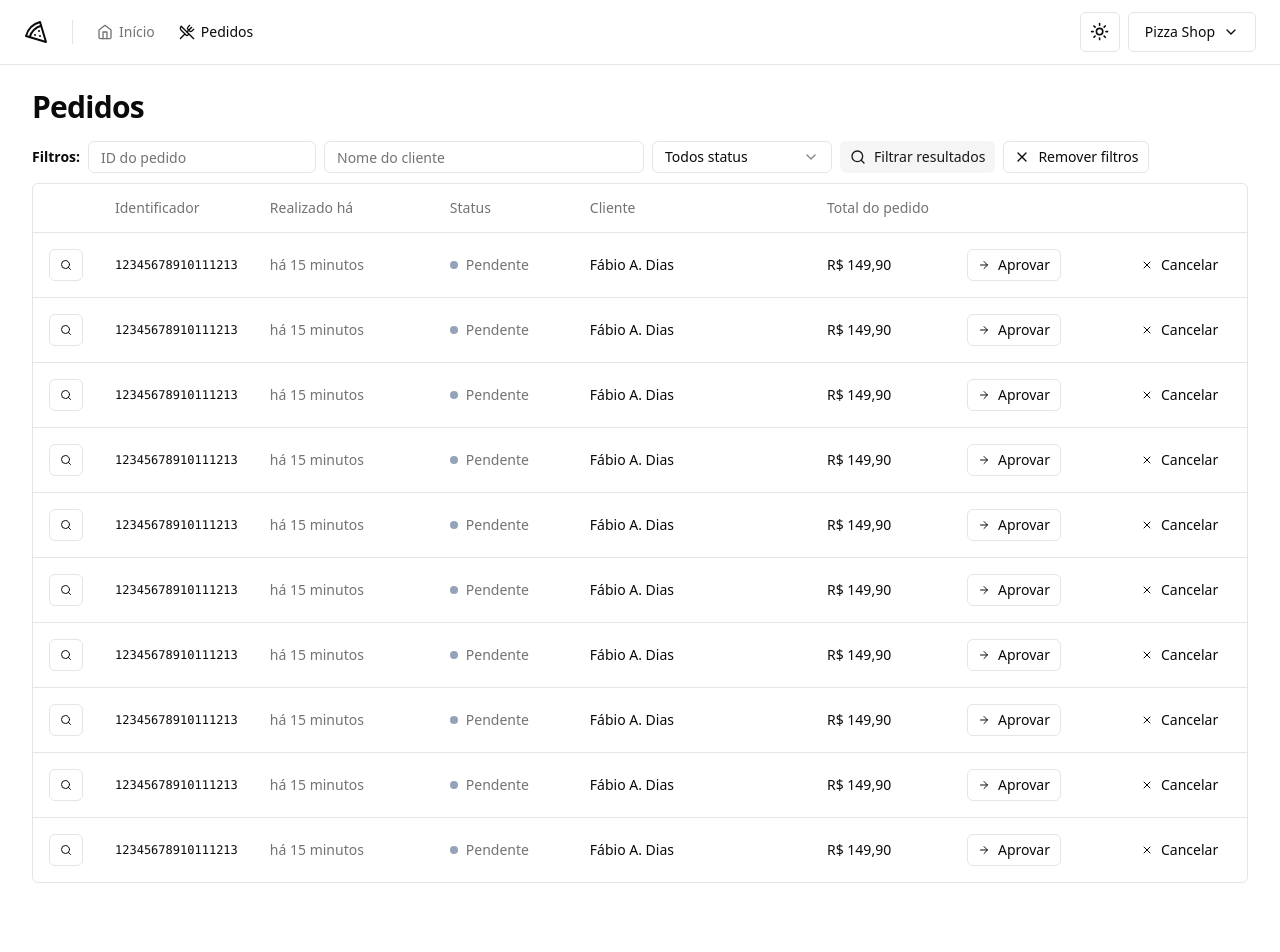
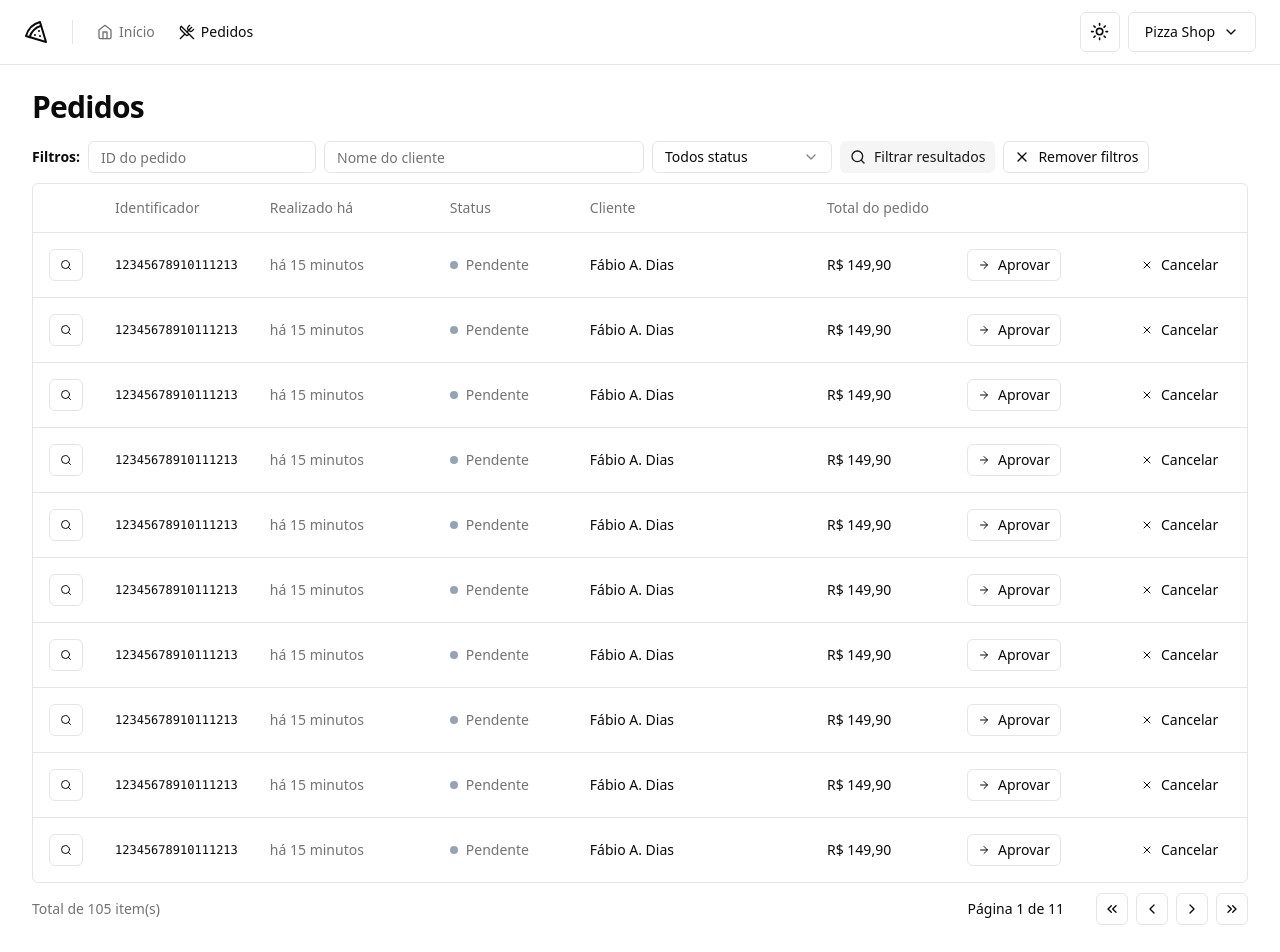
Before and after one commit to fabiof2x/ignite-reactjs-04-pizzashop-web, a React (Vite) app: page /orders in a window 1280 px wide. Shown: the top 952 px of the page. Before the commit the page ends 915 px from the top, so only its background shows below. Built offline with nearby package versions, Linux system fonts and the light colour scheme.

Commit message:
Componente: Paginação

```diff
--- /dev/null
+++ b/src/components/pagination.tsx
@@ -0,0 +1,53 @@
+import {
+  ChevronLeft,
+  ChevronRight,
+  ChevronsLeft,
+  ChevronsRight,
+} from 'lucide-react'
+
+import { Button } from './ui/button'
+
+export interface PaginationProps {
+  pageIndex: number
+  totalCount: number
+  perPage: number
+}
+
+export function Pagination({
+  pageIndex,
+  perPage,
+  totalCount,
+}: PaginationProps) {
+  const pages = Math.ceil(totalCount / perPage) || 1
+  return (
+    <div className="flex items-center justify-between">
+      <span className="text-sm text-muted-foreground">
+        Total de {totalCount} item(s)
+      </span>
+
+      <div className="flex items-center gap-6 lg:gap-8">
+        <div className="text-sm font-medium">
+          Página {pageIndex + 1} de {pages}
+        </div>
+        <div className="flex items-center gap-2">
+          <Button variant="outline" className="h-8 w-8 p-0">
+            <ChevronsLeft className="h-4 w-4" />
+            <span className="sr-only">Primeira página</span>
+          </Button>
+          <Button variant="outline" className="h-8 w-8 p-0">
+            <ChevronLeft className="h-4 w-4" />
+            <span className="sr-only">Página Anterior</span>
+          </Button>
+          <Button variant="outline" className="h-8 w-8 p-0">
+            <ChevronRight className="h-4 w-4" />
+            <span className="sr-only">Próxima página</span>
+          </Button>
+          <Button variant="outline" className="h-8 w-8 p-0">
+            <ChevronsRight className="h-4 w-4" />
+            <span className="sr-only">Última Página</span>
+          </Button>
+        </div>
+      </div>
+    </div>
+  )
+}
--- a/src/pages/app/orders/orders.tsx
+++ b/src/pages/app/orders/orders.tsx
@@ -1,5 +1,6 @@
 import { Helmet } from 'react-helmet-async'
 
+import { Pagination } from '@/components/pagination'
 import {
   Table,
   TableBody,
@@ -18,7 +19,7 @@
 
       <div className="flex flex-col gap-4">
         <h1 className="text-3xl font-bold tracking-tight">Pedidos</h1>
-      </div>
+
         <div className="space-y-2.5">
           <OrderTableFilters />
 
@@ -43,6 +44,9 @@
               </TableBody>
             </Table>
           </div>
+
+          <Pagination pageIndex={0} totalCount={105} perPage={10} />
+        </div>
       </div>
     </>
   )
```
Lines whose indentation alone changed are shown as unchanged.
